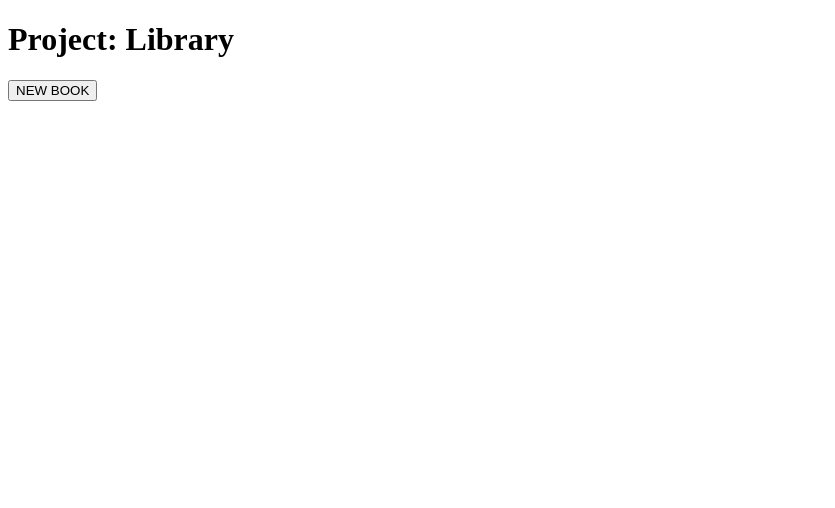
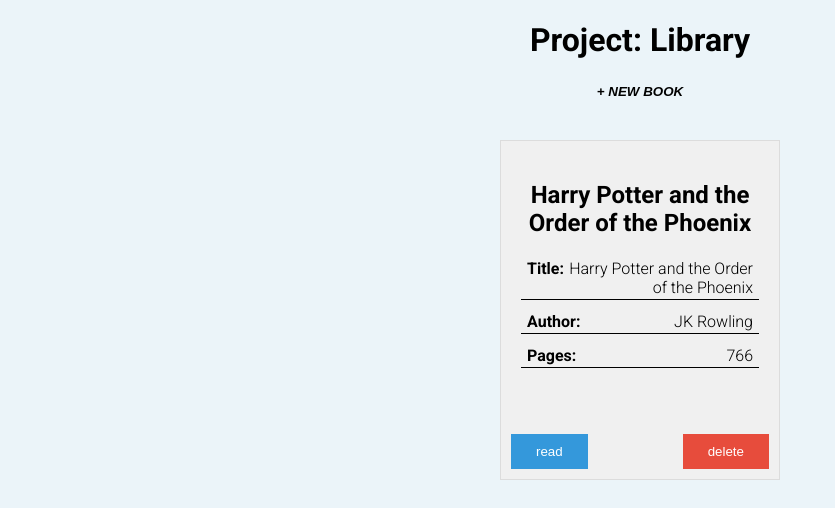
Before and after one commit to Matija2000/Project-Library-2, a plain HTML site: page index.html in a window 1280 px wide. Shown: the whole page, without its empty margins (0-835 px from the left). Drawn offline with Linux system fonts and the light colour scheme.

Commit message:
Last steps

```diff
--- a/index.html
+++ b/index.html
@@ -5,6 +5,12 @@
     <meta name="viewport" content="width=, initial-scale=1.0" />
     <title>Document</title>
     <link rel="stylesheet" href="styles.css" />
+    <link rel="preconnect" href="https://fonts.googleapis.com" />
+    <link rel="preconnect" href="https://fonts.gstatic.com" crossorigin />
+    <link
+      href="https://fonts.googleapis.com/css2?family=Roboto:wght@300;700;900&display=swap"
+      rel="stylesheet"
+    />
   </head>
   <body>
     <h1>Project: Library</h1>
--- a/script.js
+++ b/script.js
@@ -21,6 +21,14 @@
   myLibrary.push(object);
 }
 
+const myBook = new Book(
+  "Harry Potter and the Order of the Phoenix",
+  "JK Rowling",
+  766,
+  true
+);
+addBookToLibrary(myBook);
+
 let startingPoint = 0;
 function loopThroughArray() {
   for (let i = startingPoint; i < myLibrary.length; i++) {
@@ -28,9 +36,12 @@
     const title = document.createElement("div");
     const author = document.createElement("div");
     const pages = document.createElement("div");
+    const h2 = document.createElement("h2");
+    h2.textContent = myLibrary[i].title;
     title.textContent = myLibrary[i].title;
     author.textContent = myLibrary[i].author;
     pages.textContent = myLibrary[i].pages;
+    div.appendChild(h2);
     div.appendChild(title);
     div.appendChild(author);
     div.appendChild(pages);
@@ -67,6 +78,8 @@
   }
 }
 
+loopThroughArray();
+
 submit.addEventListener("click", () => {
   const title = document.querySelector("#title").value;
   const author = document.querySelector("#author").value;
--- a/styles.css
+++ b/styles.css
@@ -1,23 +1,32 @@
+body {
+  background-color: #ebf4f9;
+  font-family: "Roboto", sans-serif;
+  text-align: center;
+}
+
 .container {
+  justify-content: center;
   display: grid;
-  grid-template-columns: repeat(auto-fit, 240px);
+  grid-template-columns: repeat(auto-fit, 280px);
   gap: 20px;
+  width: 100%;
 }
 
 .container > div {
   box-sizing: border-box;
   background-color: #f0f0f0;
-  padding: 10px;
+  padding: 20px;
   color: #000000;
   position: relative;
-  height: 240px;
+  height: 340px;
+  border: 1px solid #dcdcdc;
 }
 
 .remove {
   background-color: #e74c3c;
   position: absolute;
+  bottom: 0;
   right: 0;
-  bottom: 0;
   margin: 10px;
 }
 
@@ -33,8 +42,8 @@
 .not_read {
   background-color: #3498db;
   position: absolute;
+  bottom: 0;
   left: 0;
-  bottom: 0;
   margin: 10px;
 }
 
@@ -43,6 +52,58 @@
   background-color: #5aa6e6;
 }
 
-.container > div > :first-child::before {
+.container > div > :nth-child(2)::before {
   content: "Title: ";
+  font-weight: bold;
 }
+
+.container > div > :nth-child(3)::before {
+  content: "Author: ";
+  font-weight: bold;
+}
+
+.container > div > div:last-of-type::before {
+  content: "Pages: ";
+  font-weight: bold;
+}
+
+.container > div > div {
+  display: flex;
+  justify-content: space-between;
+  border-bottom: 1px solid black;
+  margin-top: 10px;
+  padding: 2px 6px;
+  text-align: right;
+}
+
+.new_book {
+  border: none;
+  font-style: italic;
+  background-color: #ebf4f9;
+  font-weight: bold;
+  margin-bottom: 40px;
+}
+
+.new_book::before {
+  content: "+ ";
+}
+
+.new_book:hover {
+  text-decoration-line: underline;
+}
+
+h2 {
+  height: 56px;
+}
+
+form {
+  width: 300px;
+  display: flex;
+  flex-direction: column;
+  gap: 10px;
+}
+
+form > div {
+  display: flex;
+  justify-content: space-between;
+}
```
